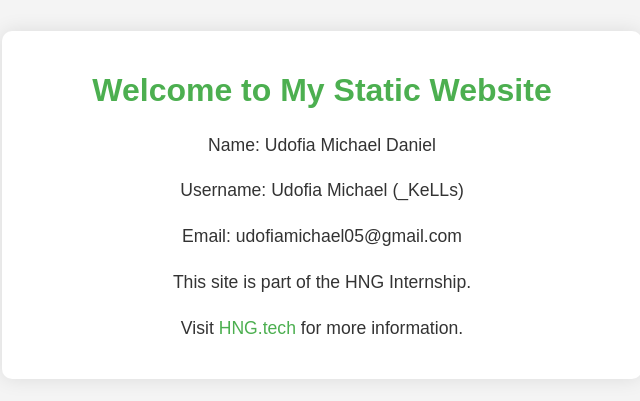
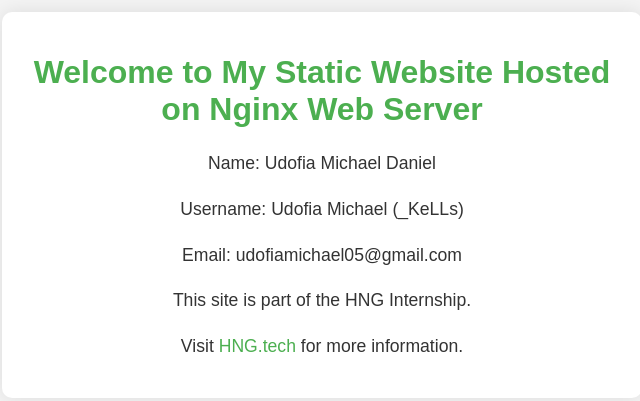
Before and after one commit to KeLLs-Link/Static-website-deployment, a plain HTML site: page index.html in a window 1280 px wide. Shown: the part 195-596 px from the top of the page, without its empty margins (318-958 px from the left). Drawn offline with Linux system fonts and the light colour scheme; a script that the page names is missing.

Commit message:
Update index.html

```diff
--- a/index.html
+++ b/index.html
@@ -48,7 +48,7 @@
 </head>
 <body>
     <div class="container">
-        <h1>Welcome to My Static Website</h1>
+        <h1>Welcome to My Static Website Hosted on Nginx Web Server</h1>
         <p>Name: Udofia Michael Daniel</p>
         <p>Username: Udofia Michael (_KeLLs)</p>
         <p>Email: udofiamichael05@gmail.com</p>
```
